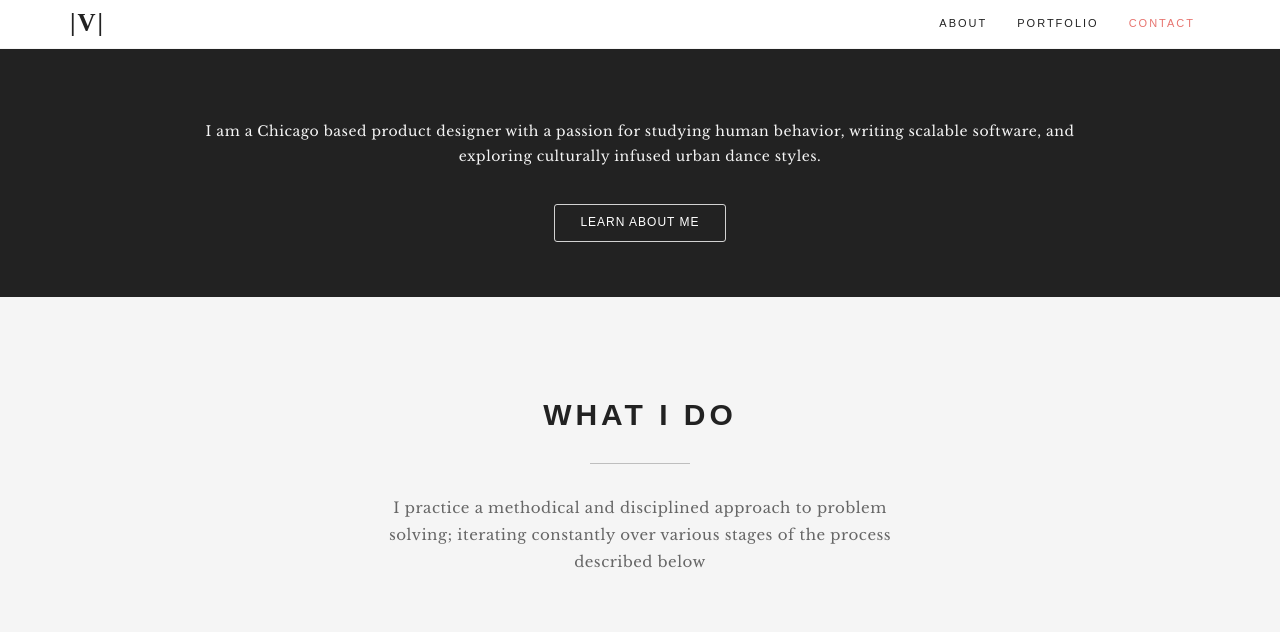
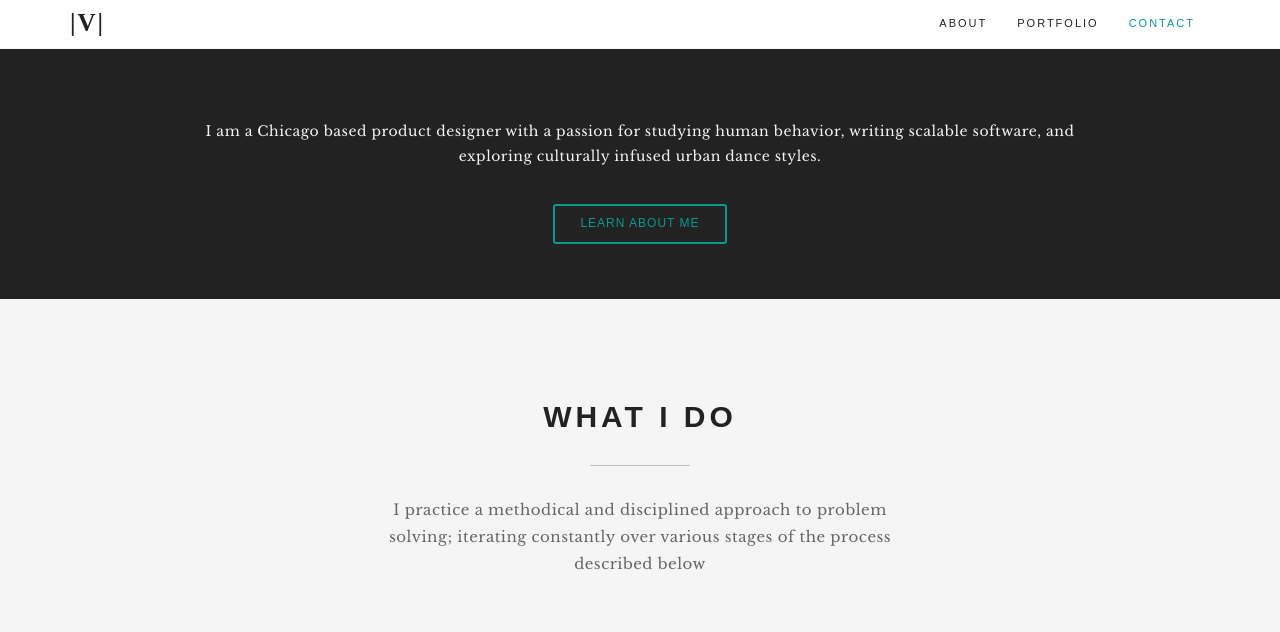
Before and after one commit to venxlab/portfolio-site, a plain HTML site: page index.html in a window 1280 px wide. Shown: the part 802-1434 px from the top of the page. Drawn offline with nearby package versions, Linux system fonts and the light colour scheme.

Commit message:
change cta and link colors

```diff
--- a/assets/css/style.css
+++ b/assets/css/style.css
@@ -23,8 +23,8 @@ img {
 }
 
 a {
-	color: #E7746F; /* red */
-/*	color: #50bd9d; /* green */
+/*	color: #E7746F; /* red */
+color: #059A91; /* green
 */
 }
 
@@ -435,16 +435,15 @@ textarea.form-control {
 }
 
 .calltoaction-btn > .btn {
-  background: rgba(255, 255, 255, .0);
-  background: transparent;
-  color: #FFF;
+	background: transparent;
+  color: #059A91;
 	margin-top: 5px;
 	margin-bottom: 5px;
-	border: 1px solid rgba(255, 255, 255, .8);
+	border: 2px solid #059A91;
 }
 .calltoaction-btn > .btn:hover{
-    background: #fff;
-    color:#222;
+    background: #059A91;
+    color:#fff;
 }
 
 .long-down {
@@ -679,7 +678,7 @@ textarea.form-control {
 .navbar-custom .navbar-nav > li.active a {
 	background: none;
 	outline: 0;
-	color: #E7746F;
+	color: #059A91;
 }
 
 .navbar-custom .navbar-brand {
```
